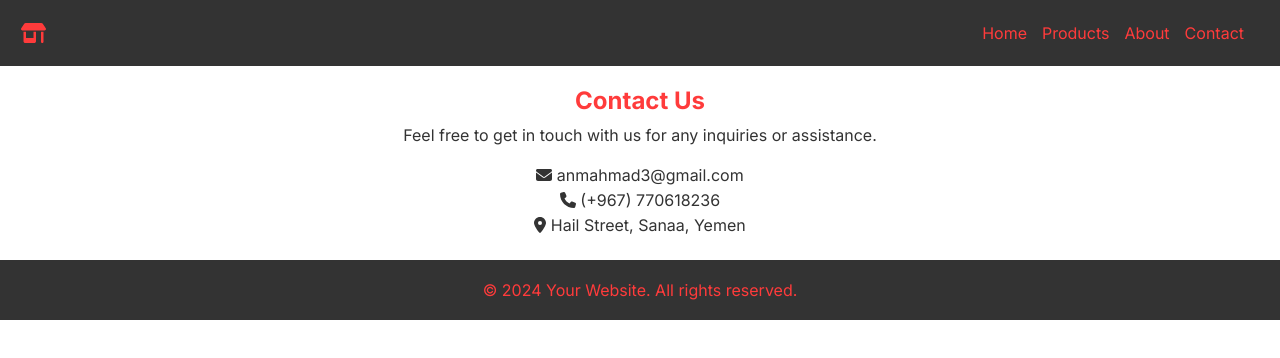
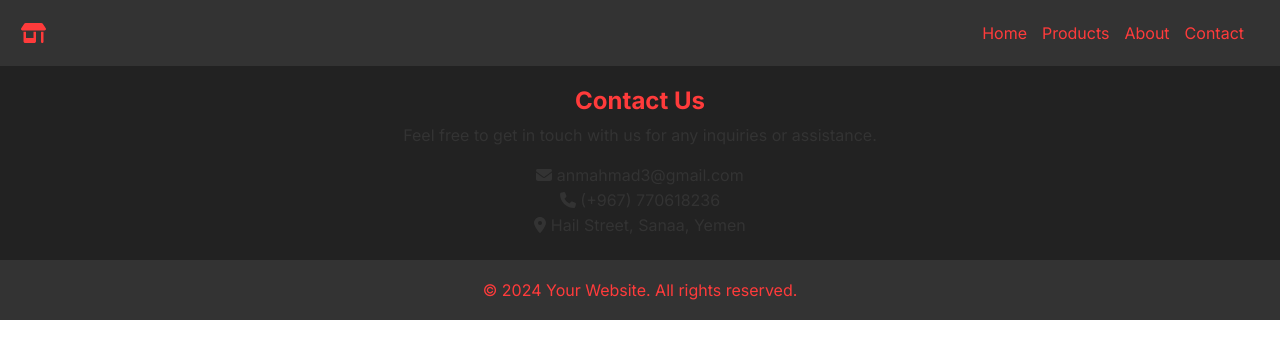
Before and after one commit to Anm-7/products_store, a Next.js app: page /Contact in a window 1280 px wide. Shown: the top 358 px of the page. Built offline with nearby package versions, Linux system fonts and the light colour scheme.

Commit message:
Update Contact.css

```diff
--- a/src/app/Contact/Contact.css
+++ b/src/app/Contact/Contact.css
@@ -1,5 +1,5 @@
 .contact {
-    background-color:var(--secondColor);
+    background-color:#222;
     padding: 20px;
     text-align: center;
     /* margin-top: 30px; */
```
